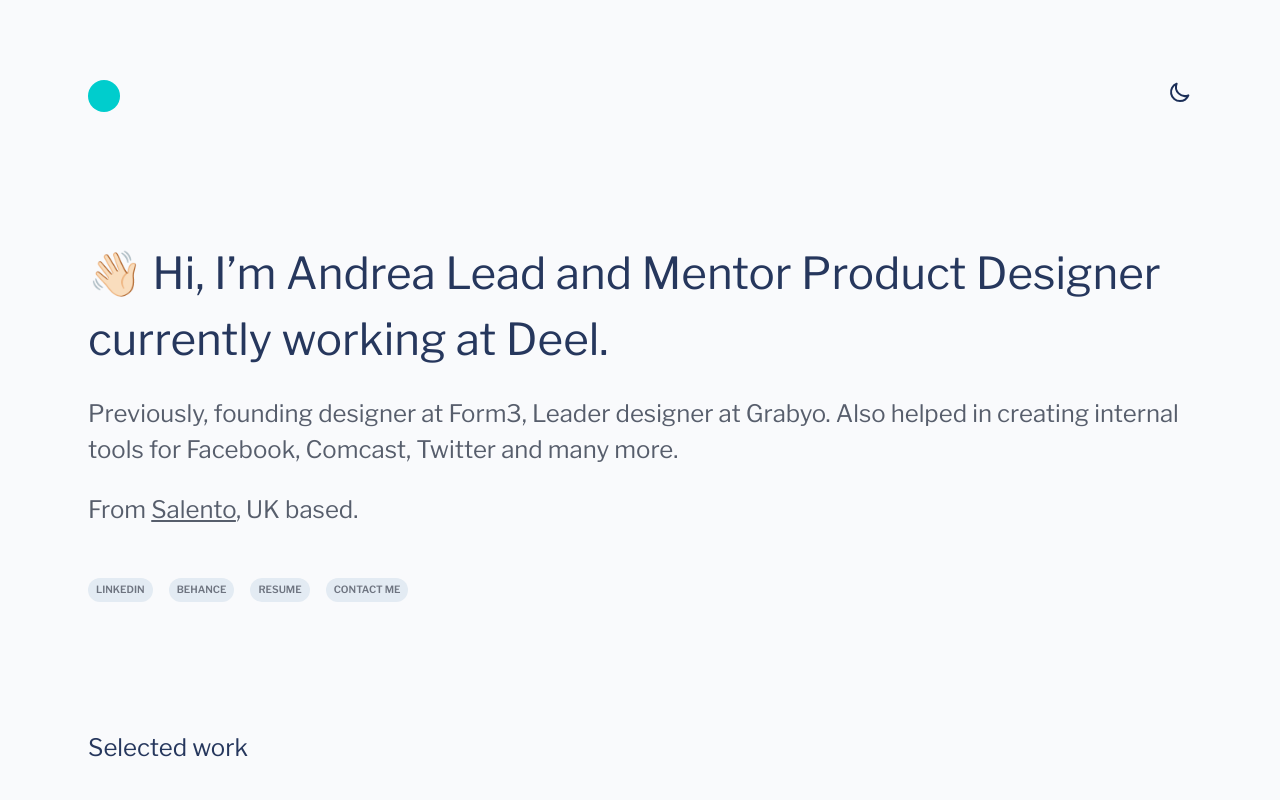
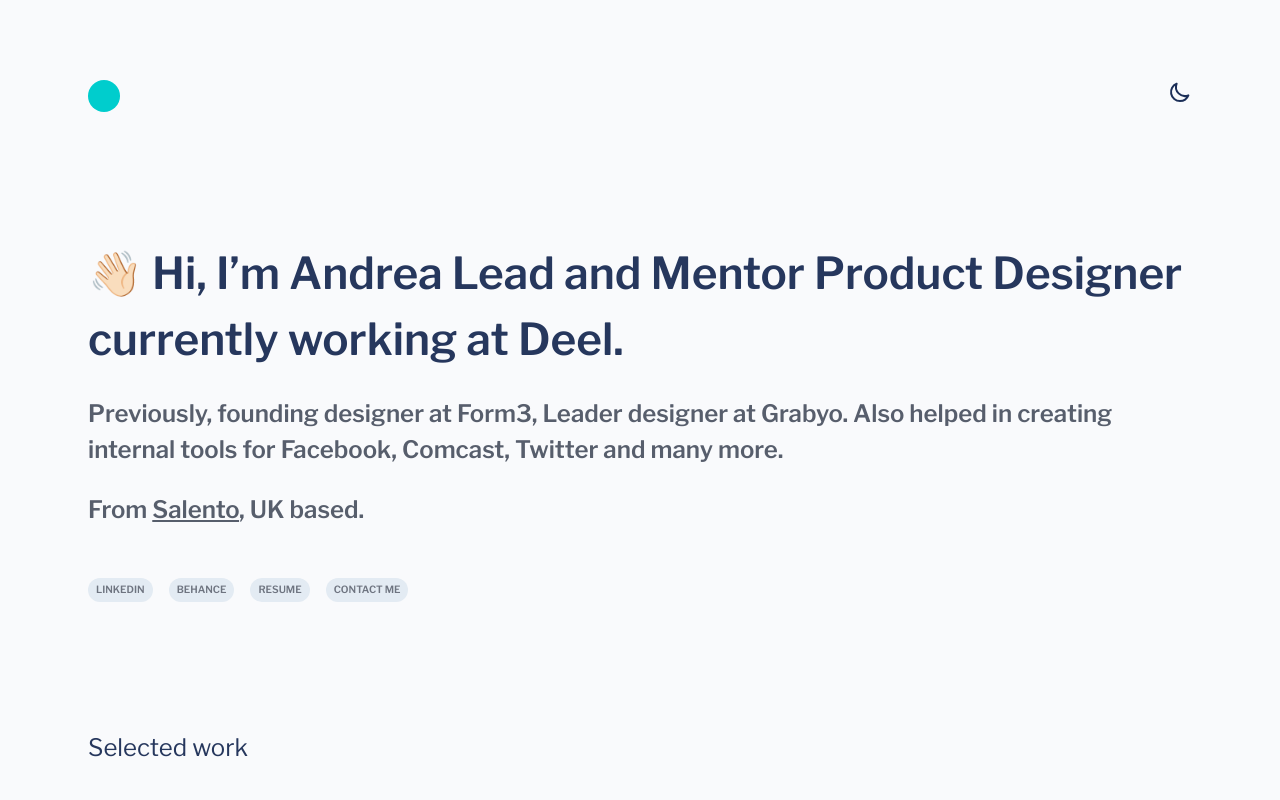
Before and after one commit to ricacostt/andreaportfolio, a Next.js app in the folder my-app/: page / in a window 1280 px wide. Shown: the top 800 px of the page. Built offline with nearby package versions, Linux system fonts and the light colour scheme.

Commit message:
First style

```diff
--- a/my-app/src/pages/_document.js
+++ b/my-app/src/pages/_document.js
@@ -6,9 +6,13 @@
       <Head>  <link rel="preconnect" href="https://fonts.googleapis.com"/>
 <link rel="preconnect" href="https://fonts.gstatic.com" crossorigin/>
 <link href="https://fonts.googleapis.com/css2?family=Libre+Franklin&display=swap" rel="stylesheet"/>
+<link href="https://fonts.googleapis.com/css2?family=Libre+Franklin&display=swap" rel="stylesheet"/>
 <link rel="preconnect" href="https://fonts.googleapis.com"/>
 <link rel="preconnect" href="https://fonts.gstatic.com" crossorigin/>
 <link href="https://fonts.googleapis.com/css2?family=Libre+Franklin:wght@600&display=swap" rel="stylesheet"></link>
+<link rel="preconnect" href="https://fonts.googleapis.com"/>
+<link rel="preconnect" href="https://fonts.gstatic.com" crossorigin/>
+<link href="https://fonts.googleapis.com/css2?family=Libre+Franklin:wght@100&display=swap" rel="stylesheet"></link>
 </Head>
       <body>
         <Main />
--- a/my-app/src/styles/globals.css
+++ b/my-app/src/styles/globals.css
@@ -15,6 +15,7 @@
   max-width: 1120px;
   margin: 0 auto;
   overscroll-behavior: none;
+  font-weight: 600;
 
 
 }
```
Also changed, not shown: 1 other file (tests, documents, lock files or other folders).
